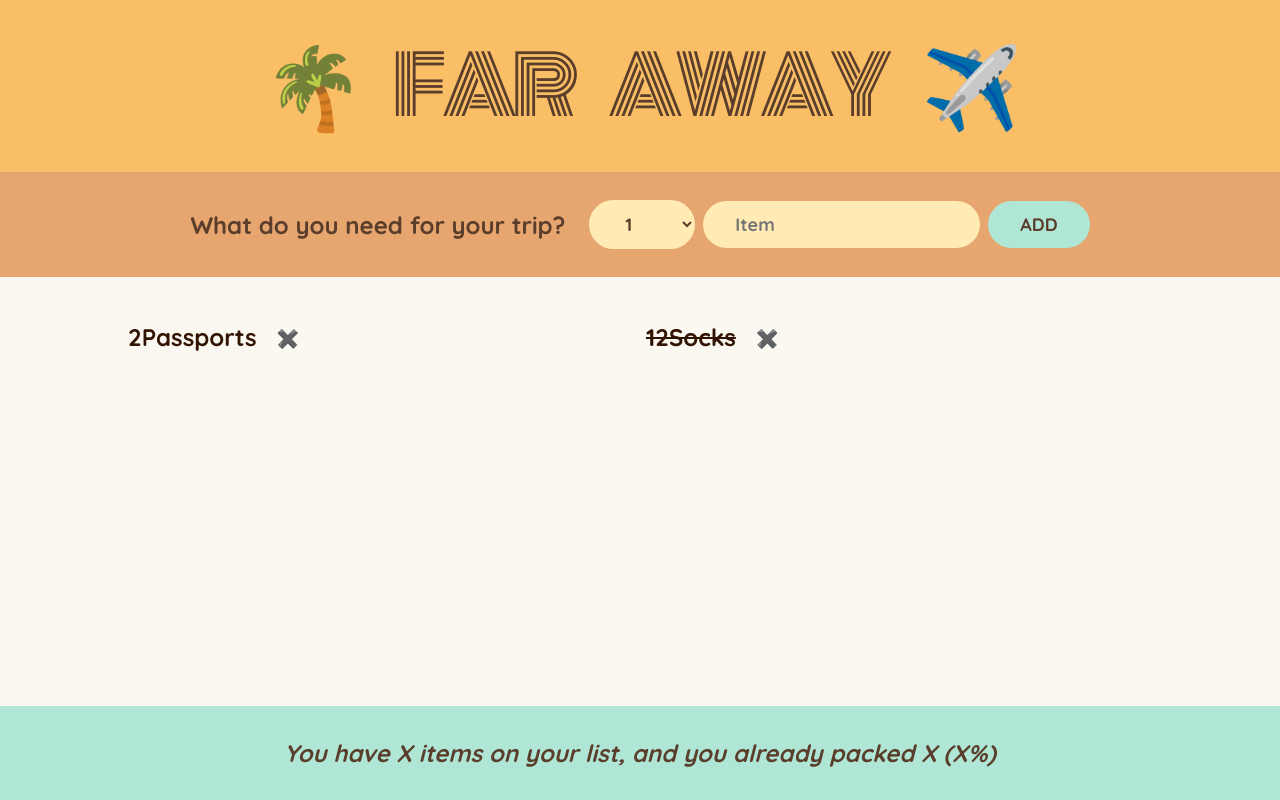
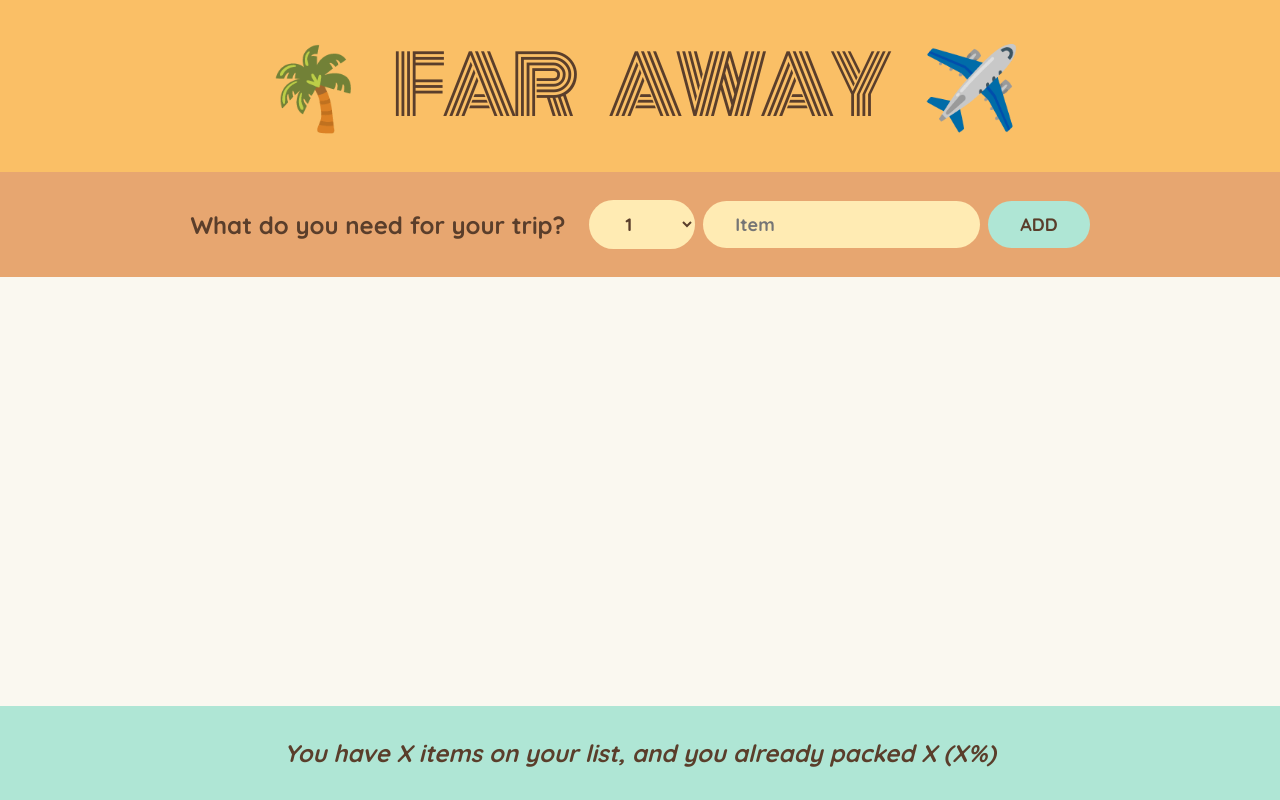
Before and after one commit to Elena-Cr/travel_list, a React (Create React App) app: page / in a window 1280 px wide. Built offline with nearby package versions, Linux system fonts and the light colour scheme.

Commit message:
lift up state in order for the newItem to be created in the Form and then used in the PackingList

```diff
--- a/src/App.js
+++ b/src/App.js
@@ -1,16 +1,20 @@
 import { useState } from "react";
 
-const initialItems = [
-  { id: 1, description: "Passports", quantity: 2, packed: false },
-  { id: 2, description: "Socks", quantity: 12, packed: true },
-];
+// const initialItems = [
+//   { id: 1, description: "Passports", quantity: 2, packed: false },
+//   { id: 2, description: "Socks", quantity: 12, packed: true },
+// ];
 
 export default function App() {
+  const [items, setItems] = useState([]);
+  function handleAddItems(item) {
+    setItems((items) => [...items, item]);
+  }
   return (
     <div className="app">
       <Logo />
-      <Form />
-      <PackingList />
+      <Form onAddItems={handleAddItems} />
+      <PackingList items={items} />
       <Stats />
     </div>
   );
@@ -20,7 +24,7 @@
   return <h1> 🌴 Far Away ✈️ </h1>;
 }
 
-function Form() {
+function Form({ onAddItems }) {
   const [description, setDescription] = useState("");
   const [quantity, setQuantity] = useState(1);
 
@@ -29,7 +33,7 @@
     if (!description) return;
 
     const newItem = { description, quantity, packed: false, id: Date.now() };
-
+    onAddItems(newItem);
     setDescription("");
     setQuantity(1);
   }
@@ -58,11 +62,11 @@
   );
 }
 
-function PackingList() {
+function PackingList({ items }) {
   return (
     <div className="list">
       <ul>
-        {initialItems.map((item) => (
+        {items.map((item) => (
           <Item item={item} key={item.id} />
         ))}
       </ul>
@@ -73,8 +77,7 @@
   return (
     <li>
       <span style={item.packed ? { textDecoration: "line-through" } : {}}>
-        {item.quantity}
-        {item.description}
+        {item.quantity} {item.description}
       </span>
       <button>✖️</button>
     </li>
```
